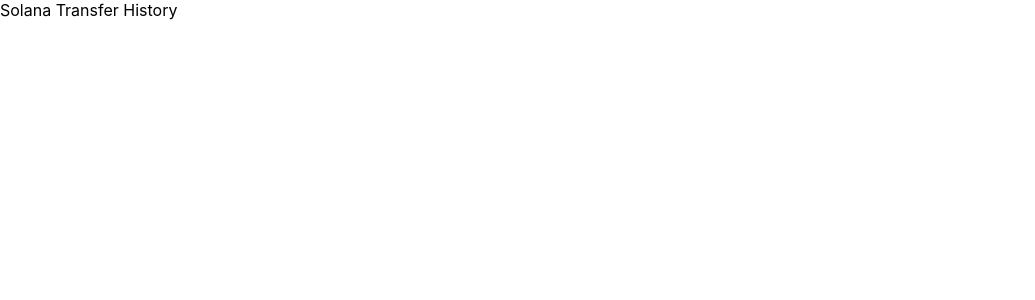
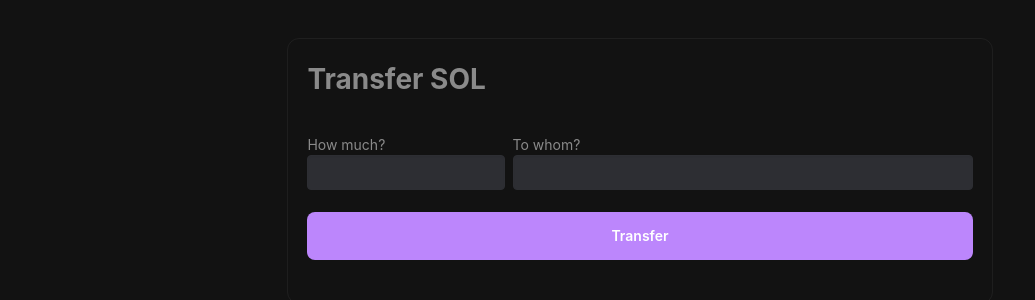
Before and after one commit to ionleu/solana-transfer-web, a React (Create React App) app: page / in a window 1280 px wide. Shown: the top 300 px of the page, without its empty margins (0-1035 px from the left). Built offline with nearby package versions, Linux system fonts and the light colour scheme.

Commit message:
feat(transfer): created user interface of transfer flow

```diff
--- a/public/index.html
+++ b/public/index.html
@@ -5,6 +5,10 @@
     <meta name="viewport" content="width=device-width, initial-scale=1" />
     <meta name="theme-color" content="#000000" />
     <title>Solana Transfer History</title>
+    <link
+      rel="stylesheet"
+      href="https://cdn.jsdelivr.net/npm/bulma@0.9.4/css/bulma.min.css"
+    />
   </head>
   <body>
     <noscript>You need to enable JavaScript to run this app.</noscript>
--- a/src/App.tsx
+++ b/src/App.tsx
@@ -1,7 +1,34 @@
 import React from "react";
 
 function App() {
-  return <div>Solana Transfer History</div>;
+  return (
+    <div className="container">
+      <div className="columns">
+        <div className="column is-three-fifths is-offset-one-fifth main">
+          <h1>Transfer SOL</h1>
+          <div className="content my-5">
+            <div className="form">
+              <div className="control sm mr-2">
+                <label>How much?</label>
+                <input className="input" type="text" />
+              </div>
+
+              <div className="control md">
+                <label>To whom?</label>
+                <input className="input" type="text" />
+              </div>
+            </div>
+
+            <div className="transfer mt-3">
+              <button className="button is-primary button-action">
+                Transfer
+              </button>
+            </div>
+          </div>
+        </div>
+      </div>
+    </div>
+  );
 }
 
 export default App;
--- a/src/assets/css/index.css
+++ b/src/assets/css/index.css
@@ -1,3 +1,7 @@
+html {
+  background-color: #121212;
+}
+
 body {
   margin: 0;
   font-family: -apple-system, BlinkMacSystemFont, 'Segoe UI', 'Roboto', 'Oxygen',
@@ -7,7 +11,110 @@
   -moz-osx-font-smoothing: grayscale;
 }
 
-code {
-  font-family: source-code-pro, Menlo, Monaco, Consolas, 'Courier New',
-    monospace;
+label, h1, p {
+  color: #8a8a8a;
 }
+
+h1 {
+  font-size: 28px;
+  font-weight: 700;
+}
+
+.button {
+  padding-bottom: 1.7em;
+  padding-top: 1.7em;
+  width: 100%;
+}
+
+.form {
+  display: flex;
+}
+
+.main {
+  margin-top: 50px;
+  border: 1px solid #76767621;
+  border-radius: 0.75rem;
+}
+
+.center {
+  text-align: center;
+}
+
+.actions .action {
+  width: 49%;
+}
+
+.content .actions {
+  display: flex;
+  flex-direction: row;
+  justify-content: space-between;
+}
+
+.input, .button-action {
+  font-weight: 600;
+  font-size: 14px;
+}
+
+.input {
+  background-color: #2d2e33;
+  border-color: #2d2e33;
+  color: white;
+}
+
+.button {
+  border-radius: 8px;
+  background-color: #25262b;
+  border: unset;
+}
+
+.buttons.has-addons {
+  justify-content: center;
+}
+
+.fas {
+  font-size: 13px;
+}
+
+.button.is-primary {
+  background-color: #bc86fc;
+}
+
+.button.is-outline {
+  color: #bc86fc;
+  border: 1px solid #bc86fc;
+}
+
+.button.is-primary:hover {
+  background-color: #ae6ff8;
+}
+
+.column {
+  padding: 1.2rem;
+}
+
+::placeholder {
+  color: #54504e !important;
+}
+
+.control {
+  display: grid;
+  margin: 10px 0;
+}
+
+.control label {
+  font-size: 14px;
+}
+
+.sm {
+  width: 30%;
+}
+
+.md {
+  width: 70%;
+}
+
+@media screen and (max-width: 600px) {
+  .buttons button {
+    font-size: 14px;
+  }
+}
```
